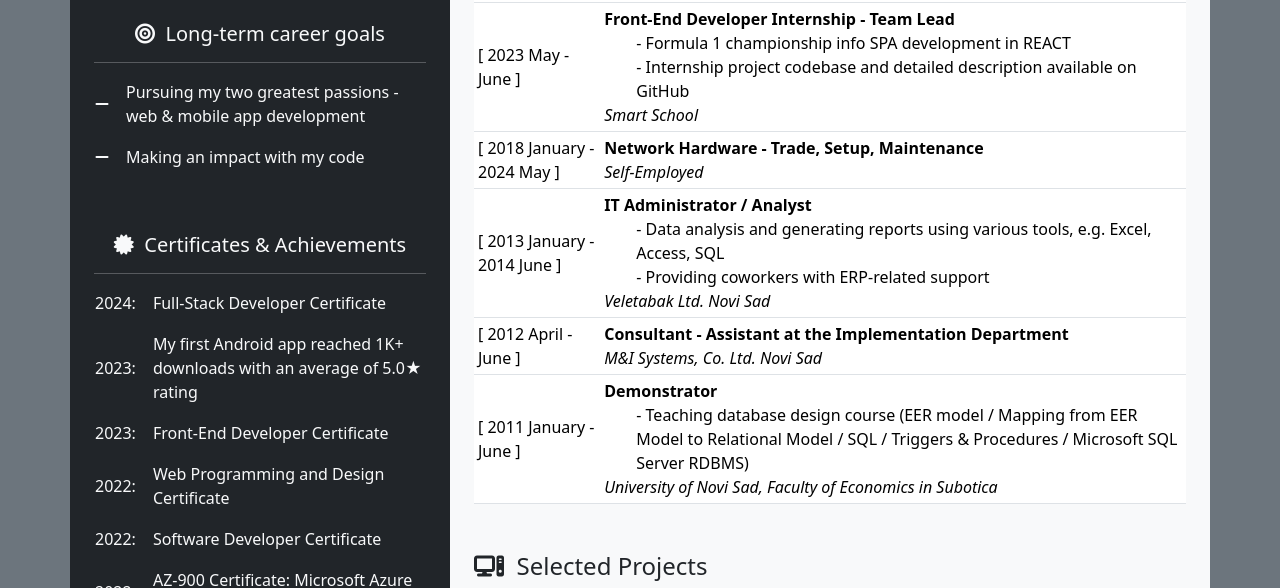
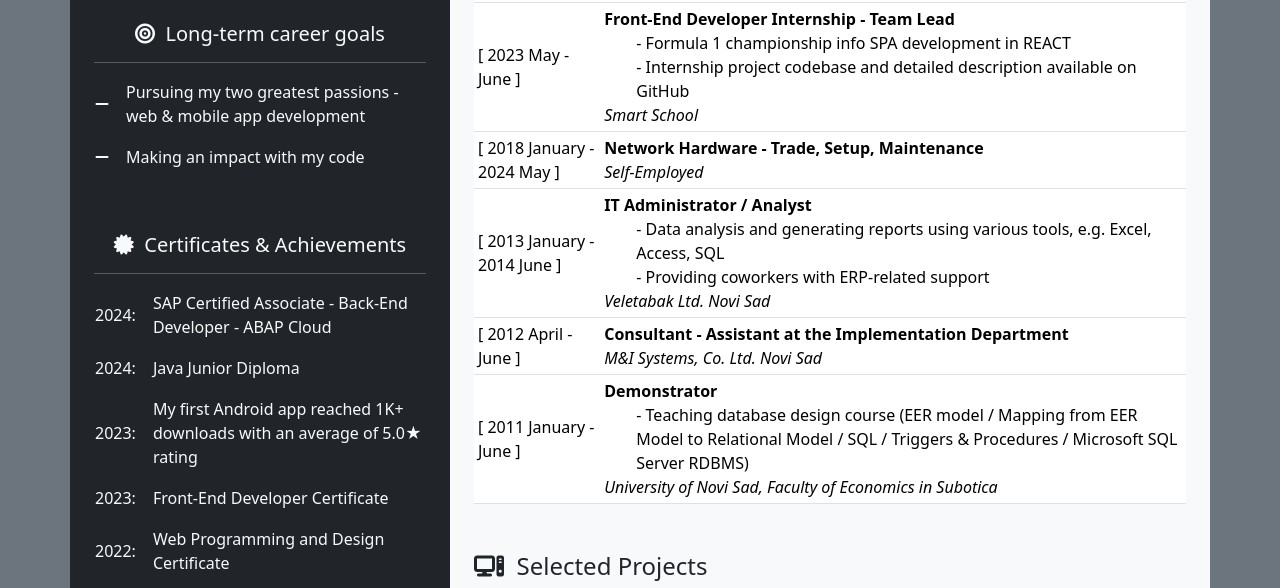
Before and after one commit to it-drafter/resume, a plain HTML site: page index.html in a window 1280 px wide. Shown: the part 865-1453 px from the top of the page. Drawn offline with nearby package versions, Linux system fonts and the light colour scheme.

Commit message:
chore: update resume

```diff
--- a/index.html
+++ b/index.html
@@ -247,10 +247,24 @@
                 <td class="text-start pb-0 ps-3 pb-3">
                   <a
                     class="text-reset"
-                    href="https://drive.google.com/file/d/1VS_3Z7vBEj7KcK3IIf2g_zF9jZNPQY5E/view?usp=sharing"
+                    href="https://drive.google.com/file/d/19wTcu8Kw0yqKs4Yw1KQ9mXELYLJ5cyHU/view?usp=sharing"
                     target="_blank"
                   >
-                    Full-Stack Developer Certificate&nbsp;
+                    SAP Certified Associate - Back-End Developer - ABAP
+                    Cloud&nbsp;
+                    <i class="fa-solid fa-up-right-from-square"></i
+                  ></a>
+                </td>
+              </tr>
+              <tr>
+                <td class="text-start pb-3">2024:</td>
+                <td class="text-start pb-0 ps-3 pb-3">
+                  <a
+                    class="text-reset"
+                    href="https://drive.google.com/file/d/1mZSXf9t4kQ3mBZsa53DmPi5DwM4la8fp/view?usp=sharing"
+                    target="_blank"
+                  >
+                    Java Junior Diploma&nbsp;
                     <i class="fa-solid fa-up-right-from-square"></i
                   ></a>
                 </td>
@@ -879,7 +893,7 @@
                     <li>
                       <a
                         class="text-reset"
-                        href="https://drive.google.com/file/d/1VS_3Z7vBEj7KcK3IIf2g_zF9jZNPQY5E/view?usp=sharing"
+                        href="https://drive.google.com/file/d/1mZSXf9t4kQ3mBZsa53DmPi5DwM4la8fp/view?usp=sharing"
                         target="_blank"
                         >- Letter of Recommendation&nbsp;
                         <i class="fa-solid fa-up-right-from-square"></i
@@ -927,7 +941,7 @@
                     <li>
                       <a
                         class="text-reset"
-                        href="https://drive.google.com/file/d/1jurNeUTIRKtes-jstx9D4hazQjGZih-r/view?usp=sharing"
+                        href="https://drive.google.com/file/d/1RiE-87Jdyv1IHSCv9qcD0R2lvw_6Qds9/view?usp=sharing"
                         target="_blank"
                         >- Letter of Recommendation&nbsp;
                         <i class="fa-solid fa-up-right-from-square"></i
```
